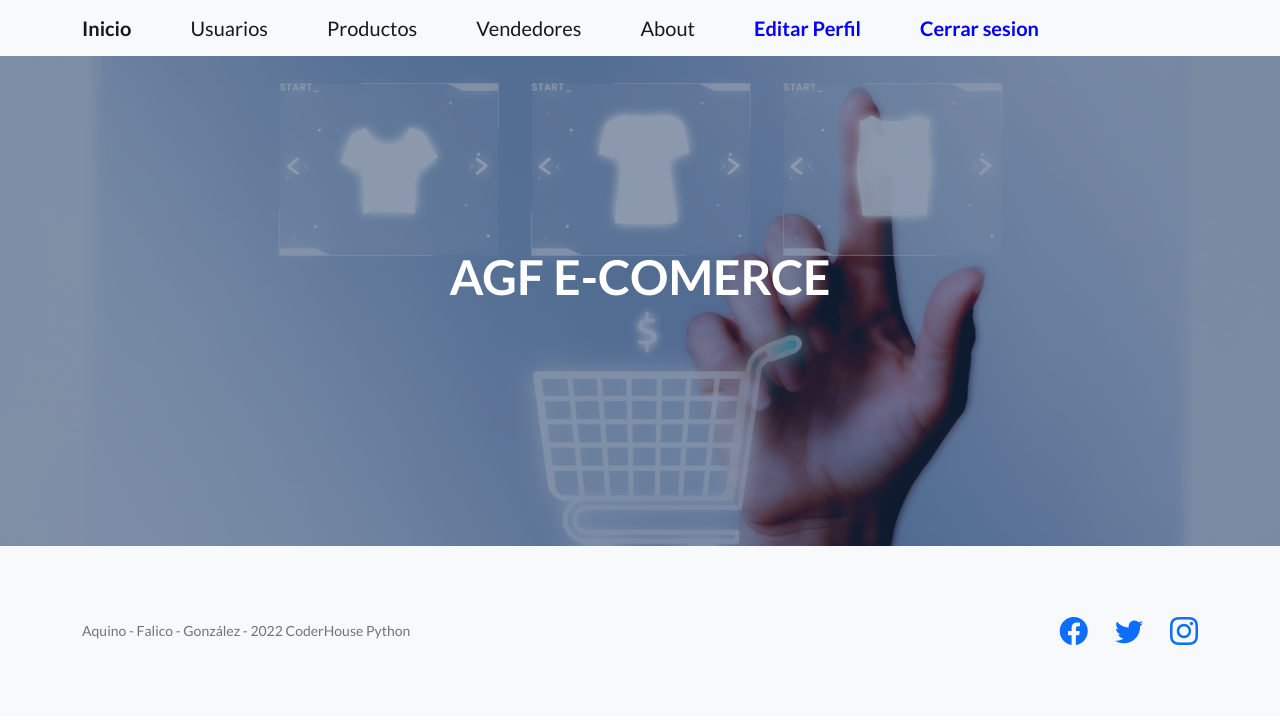
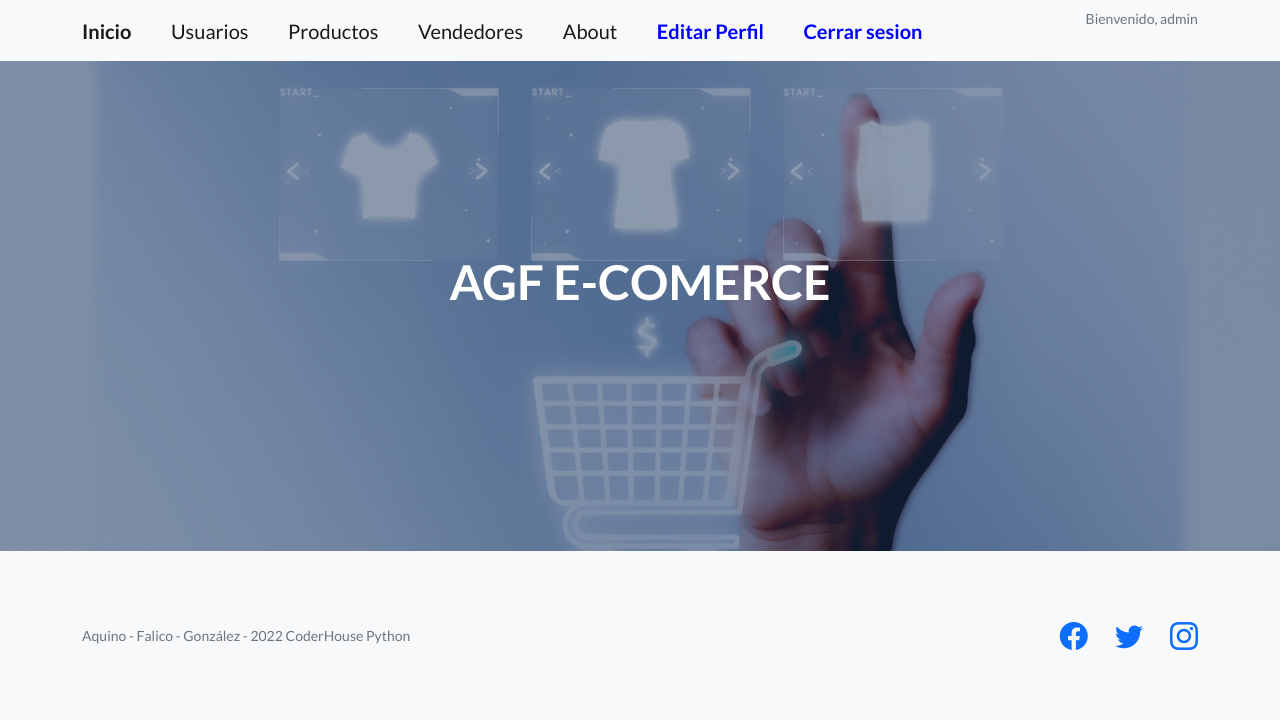
Before and after one commit to AquinoGaston/Entrega1AquinoGaston, a Django app: page / in a window 1280 px wide. Shown: the top 720 px of the page. Run offline with Django 4.2, Linux system fonts and the light colour scheme; a user stored in the database is signed in; some libraries are stand-ins or nearby versions.

Commit message:
Nombre usuarios en navegacion

```diff
--- a/app_fam/templates/padre.html
+++ b/app_fam/templates/padre.html
@@ -35,7 +35,7 @@
                 <a style="color:blue" class="navbar-brand" href="{% url 'editarperfil' %}"><b>Editar Perfil</b></a>
                 <a style="color:blue" class="navbar-brand" href="{% url 'logout' %}"><b>Cerrar sesion</b></a>
                 <img src="{{ url }}" alt="" class="fedd_avatar">
-
+                <p class ="text-muted small mb-4">Bienvenido, {{user.username}}</p>
                 <style>
                     .fedd_avatar{
                         display: table-cell;
```
Also changed, not shown: db.sqlite3.
